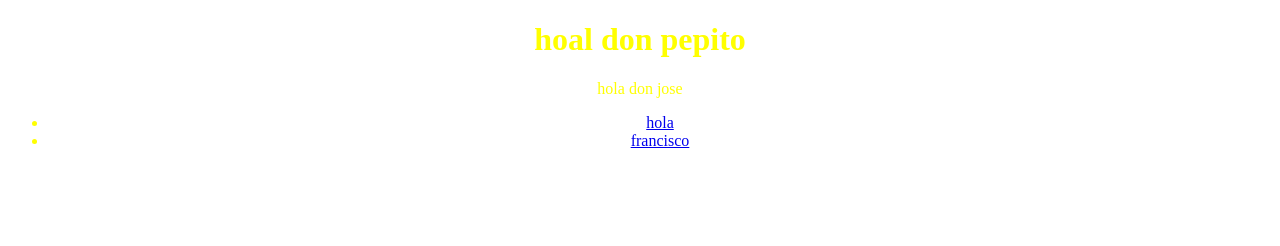
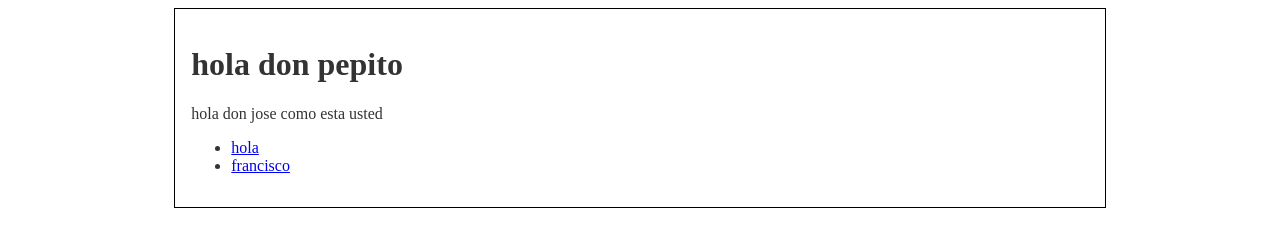
Before and after one commit to juansebastianod/prueba, a plain HTML site: page index.html in a window 1280 px wide. Drawn offline with Linux system fonts and the light colour scheme.

Commit message:
nuevo estilo

```diff
--- a/css/style.css
+++ b/css/style.css
@@ -1,4 +1,18 @@
 body{
+
     text-align: center;
-    color: yellow;
+    color: #333;
 }
+
+#div_master{
+
+    width: 71%;
+    padding: 1em;
+    text-align: left;
+    border: 1px solid #000;
+    margin:  0 auto;
+}
+#container{
+    font-size: 20px;
+
+}
--- a/index.html
+++ b/index.html
@@ -8,12 +8,16 @@
     <link rel="stylesheet" href="./css/style.css">
 </head>
 <body>
+    <div id="div_master">
+<div id="container2">
 
-    <h1>hoal don pepito</h1>
-    <p>hola don jose </p>
+    <h1>hola don pepito</h1>
+    <p>hola don jose como esta usted</p>
     <ul>
         <li> <a href="https://mail.google.com/mail/u/0/#starred/FMfcgzGkbDTjJWdkPKqkGjjvqRwfJVjv">hola</a> </li>
         <li><a href="https://www.facebook.com/diego.lizarazopaez/videos/3434268346798869">francisco</a></li>
     </ul>
+</div>
+</div>
 </body>
 </html>
```
